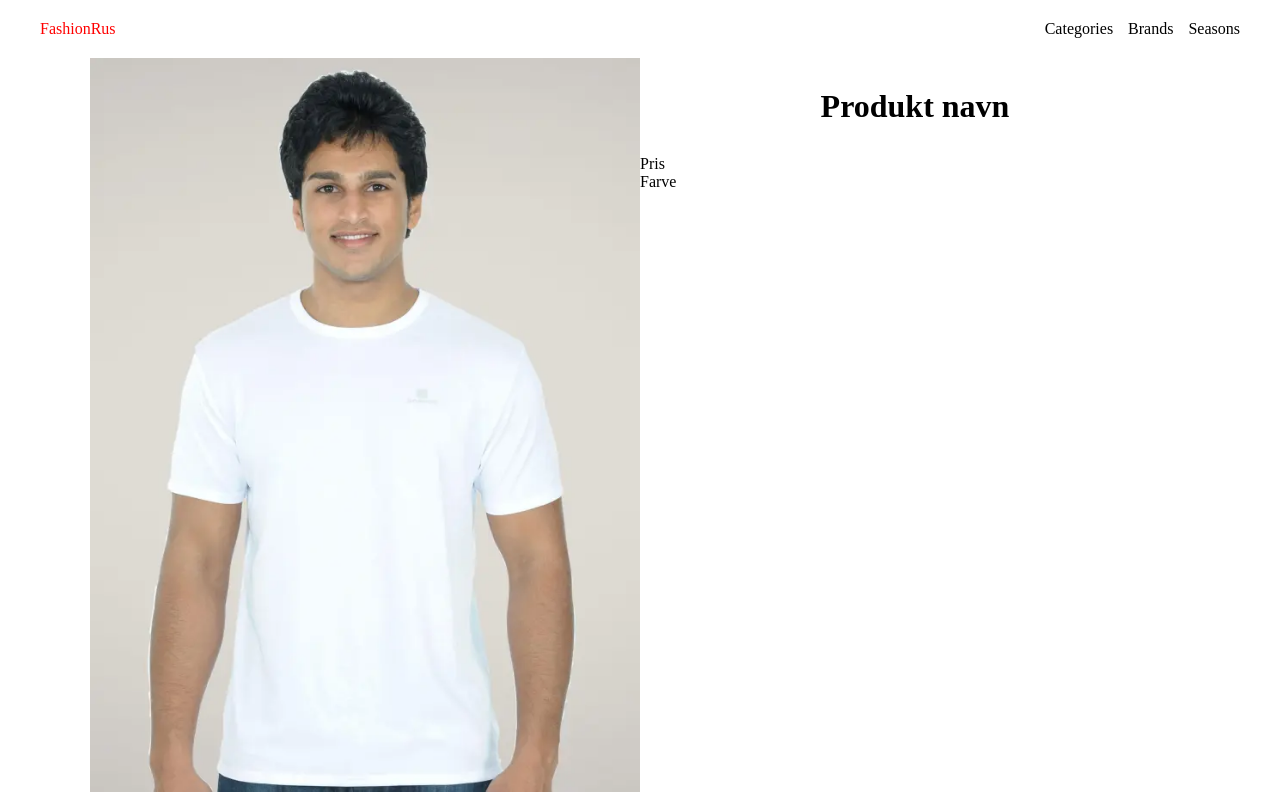
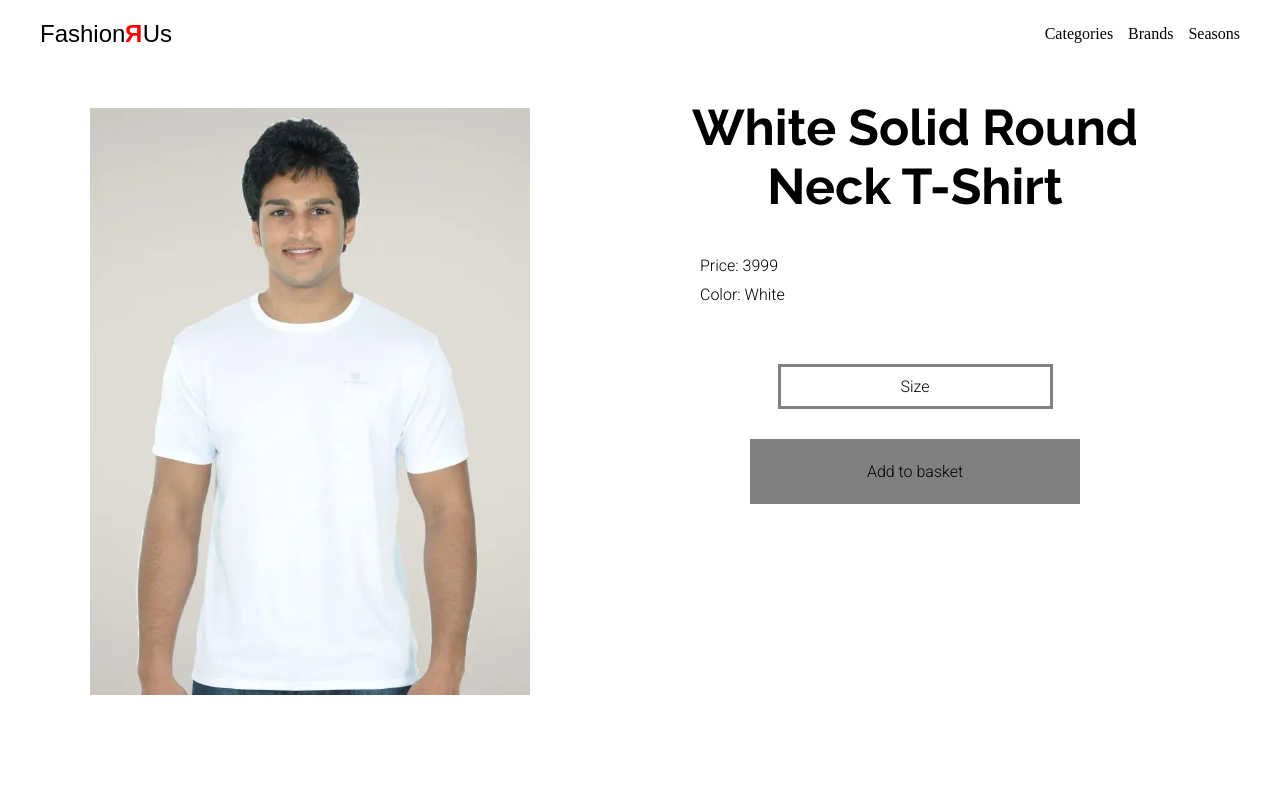
Before and after one commit to Line2610/dynamisk-site, a plain HTML site: page produkt.html in a window 1280 px wide. Drawn offline with Linux system fonts and the light colour scheme; a web font is replaced by a local one.

Commit message:
logo og sale

```diff
--- a/produkt.html
+++ b/produkt.html
@@ -5,10 +5,16 @@
     <meta name="viewport" content="width=device-width, initial-scale=1.0" />
     <title>Document</title>
     <link rel="stylesheet" href="style.css" />
+    <link rel="preconnect" href="https://fonts.googleapis.com" />
+    <link rel="preconnect" href="https://fonts.gstatic.com" crossorigin />
+    <link href="https://fonts.googleapis.com/css2?family=Bebas+Neue&family=Dancing+Script:wght@400..700&family=Lora:ital,wght@0,400..700;1,400..700&family=Pirata+One&family=Raleway:ital,wght@0,100..900;1,100..900&family=Roboto+Slab:wght@100..900&family=Roboto:ital,wght@0,100;0,300;0,400;0,500;0,700;0,900;1,100;1,300;1,400;1,500;1,700;1,900&display=swap" rel="stylesheet" />
+    <link rel="preconnect" href="https://fonts.googleapis.com" />
+    <link rel="preconnect" href="https://fonts.gstatic.com" crossorigin />
+    <link href="https://fonts.googleapis.com/css2?family=Bebas+Neue&family=Dancing+Script:wght@400..700&family=Lora:ital,wght@0,400..700;1,400..700&family=Pirata+One&family=Raleway:ital,wght@0,100..900;1,100..900&family=Roboto+Slab:wght@100..900&family=Roboto:ital,wght@0,100;0,300;0,400;0,500;0,700;0,900;1,100;1,300;1,400;1,500;1,700;1,900&display=swap" rel="stylesheet" />
   </head>
   <body>
     <header>
-      <a class="logo" href="index.html">FashionRus</a>
+      <a class="logo" href="index.html">Fashion<span class="reverse-r">R</span>Us</a>
       <nav>
         <ul class="menu">
           <li>Categories</li>
@@ -19,11 +25,21 @@
     </header>
     <main>
       <div class="grid_1-1">
-        <img src="img/hvid.webp" alt="fleece" />
-        <div>
-          <h1>Produkt navn</h1>
-          <p>Pris</p>
-          <p>Farve</p>
+        <img src="img/hvid.webp" alt="t-shirt" />
+        <div class="product-info">
+          <h1 class="h1">White Solid Round Neck T-Shirt</h1>
+          <div>
+            <p class="price">Price: 3999</p>
+            <p class="color">Color: White</p>
+          </div>
+          <div class="box-container">
+            <div class="size">
+              <p>Size</p>
+            </div>
+            <div class="basket">
+              <p>Add to basket</p>
+            </div>
+          </div>
         </div>
       </div>
     </main>
--- a/style.css
+++ b/style.css
@@ -13,6 +13,30 @@ img {
 
 /*MOBIL*/
 
+p {
+  font-family: "roboto", sans-serif;
+  font-weight: 300;
+}
+
+h1 {
+  font-family: "raleway", sans-serif;
+  font-size: 70px;
+  text-align: center;
+  padding-bottom: 30px;
+  padding-top: 30px;
+}
+
+.h1 {
+  font-family: "raleway", sans-serif;
+  font-size: 50px;
+}
+
+h2 {
+  font-family: "raleway", sans-serif;
+  font-weight: 300;
+  font-size: medium;
+}
+
 main {
   max-width: 1100px;
   margin: 0 auto;
@@ -24,8 +48,17 @@ html {
 }
 
 .logo {
-  text-decoration: none;
-  color: red;
+  font-size: 24px; /* Tilpas efter dit design */
+  font-family: Arial, sans-serif; /* Skift til den skrifttype du bruger */
+  text-decoration: none; /* Fjern understregning */
+  color: black;
+}
+
+.reverse-r {
+  display: inline-flex; /* Sikrer at transform virker */
+  transform: scaleX(-1);
+  color: red; /* Gør det rødt */
+  font-weight: bold; /* Gør det evt. tykkere, så det matcher */
 }
 
 header {
@@ -49,16 +82,22 @@ header {
 .seasons_list_container {
   display: grid;
   grid-template-columns: 1fr 1fr; /* To lige brede kolonner */
-  gap: 10px; /* Reducer mellemrum mellem bokse */
+  gap: 30px; /* Reducer mellemrum mellem bokse */
   justify-items: center; /* Centrerer bokse horisontalt */
   align-items: center;
+  margin-top: 30px;
 }
 
 .box {
   border: 2px solid black; /* Eksempel styling */
-  padding: 20px;
+  padding: 30px;
   text-align: center;
-  width: 70%;
+  width: 80%;
+  transition: transform 0.3s ease;
+}
+
+.box:hover {
+  transform: scale(1.1);
 }
 
 .box a {
@@ -67,18 +106,26 @@ header {
   text-align: center;
 }
 
-h1 {
-  text-align: center;
-  padding-bottom: 30px;
-  padding-top: 30px;
-}
-
 .product_list_container {
   display: grid;
   grid-template-columns: repeat(2, 1fr);
-  gap: 10px;
+  gap: 20px;
+  margin-top: 80px;
+  position: relative;
 }
 
+.product_list_container a {
+  color: black;
+}
+
+.sale {
+  position: absolute;
+  top: 10px;
+  right: 10px;
+  background-color: red;
+  color: white;
+  font-family: "roboto", sans-serif;
+}
 .grid_1-1 {
   display: grid;
   grid-template-columns: 1fr;
@@ -86,6 +133,54 @@ h1 {
 
 img {
   width: 100%;
+}
+
+.grid_1-1 img {
+  width: 80%;
+  display: flex;
+  justify-items: center;
+  padding-top: 40px;
+}
+
+.product-info {
+  display: flex;
+  flex-direction: column;
+  gap: 10px;
+}
+
+.product-info .price,
+.product-info .color {
+  padding-left: 60px; /* Rykker kun Price og Color til højre */
+  padding-bottom: 10px;
+}
+
+.box-container {
+  display: flex;
+  justify-content: center; /* Centrerer horisontalt */
+  align-items: center; /* Centrerer vertikalt */
+  gap: 30px; /* Mellemrum mellem bokse */
+  flex-wrap: wrap;
+}
+
+.size {
+  border: solid 3px grey;
+  padding: 10px;
+  width: 50%;
+  display: flex;
+  justify-content: center;
+  cursor: pointer;
+  margin-top: 40px;
+}
+
+.basket {
+  border: solid 3px grey;
+  padding: 20px;
+  width: 60%;
+  display: flex;
+  justify-content: center;
+  text-align: center;
+  background-color: gray;
+  cursor: pointer;
 }
 
 @media (min-width: 850px) {
```
Also changed, not shown: index.html (+7 -1 lines), produktliste.html (+14 -6 lines).
